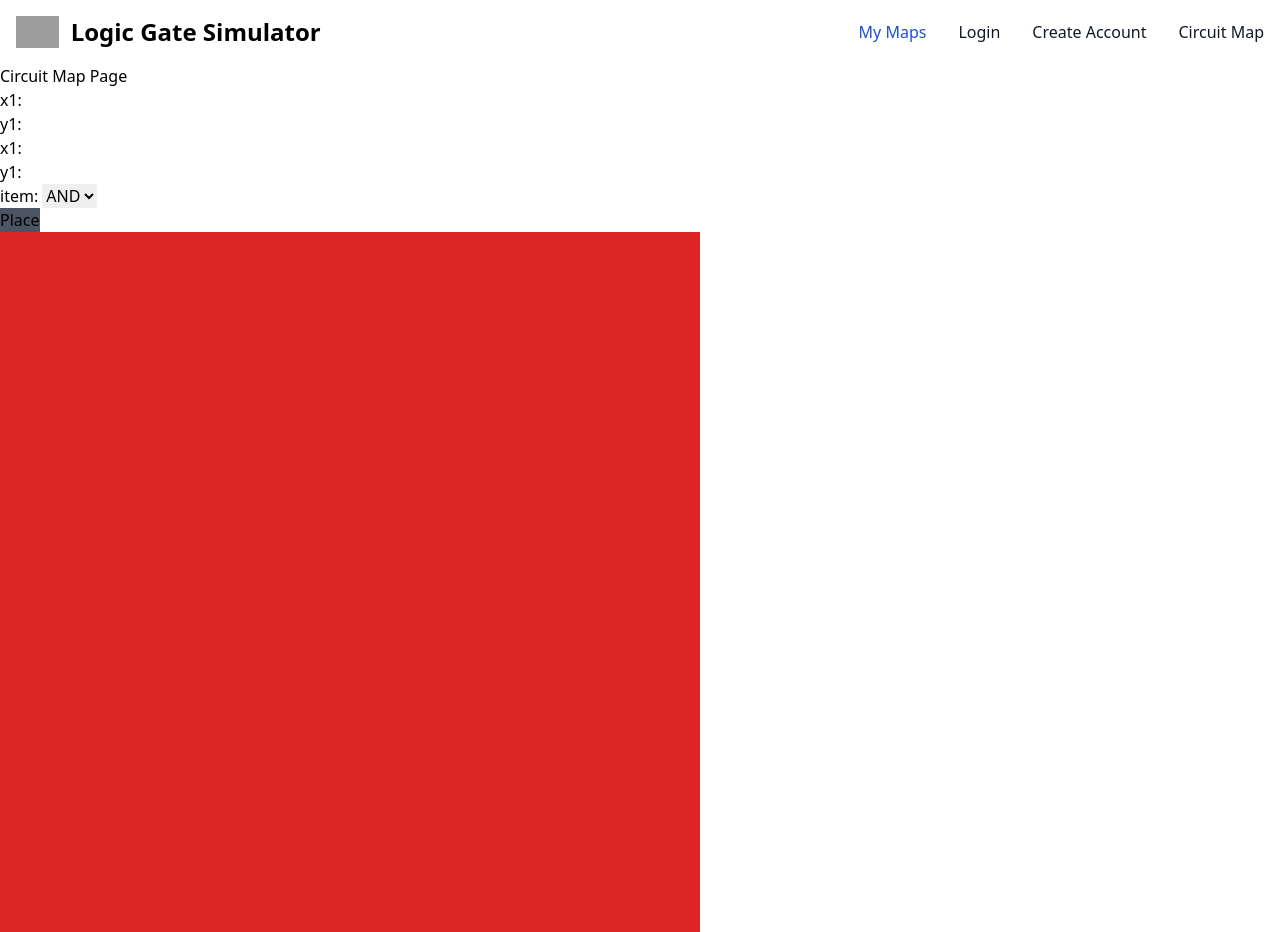
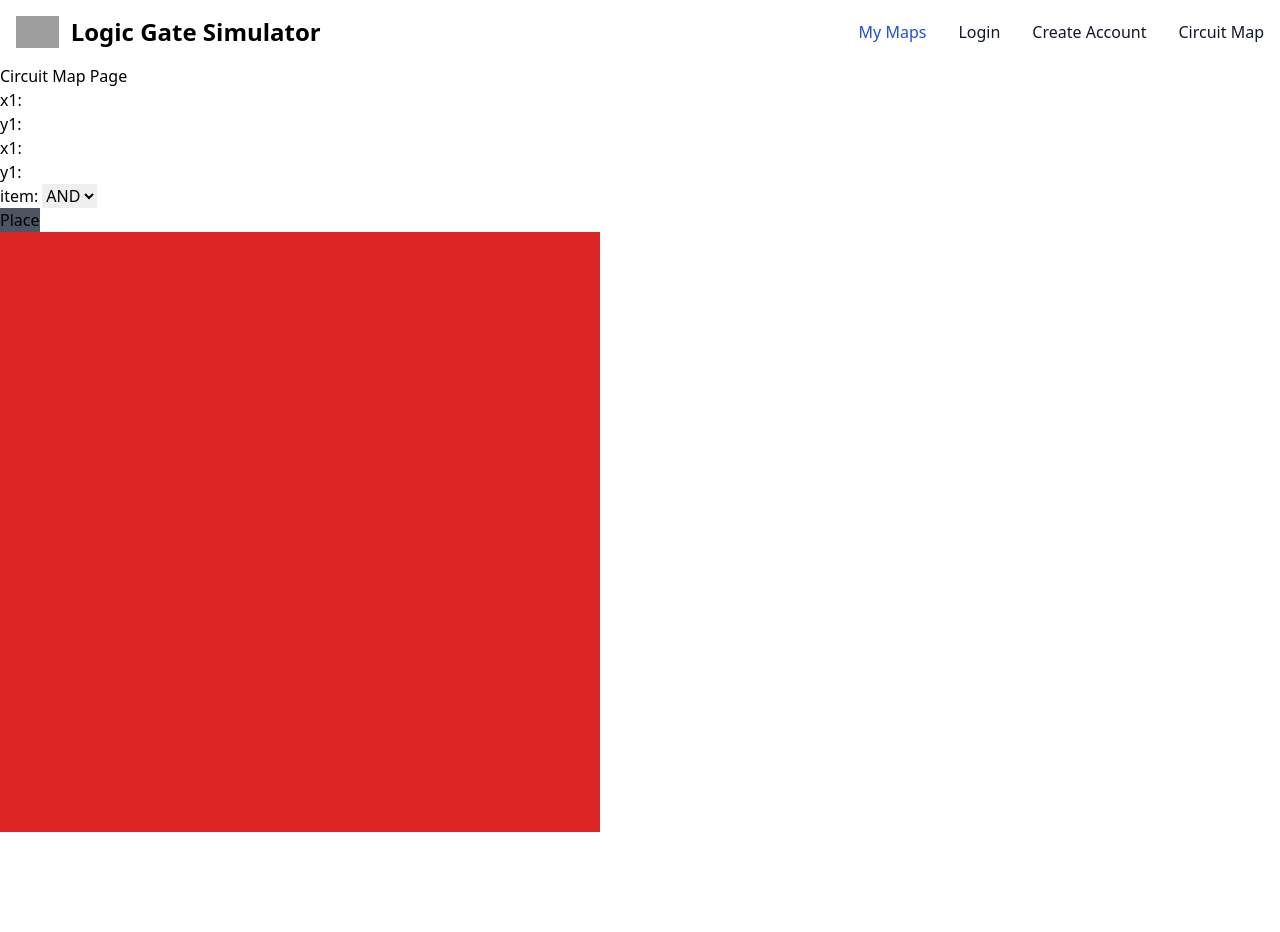
Before and after one commit to timshicha/logic_gate_app, a React (Vite) app in the folder frontend/: page /circuitmap in a window 1280 px wide. After the commit the page ends 832 px from the top, so only its background shows below. Built offline with nearby package versions, Linux system fonts and the light colour scheme; grey boxes are pictures that could not be loaded.

Commit message:
NOT gate in canvas

```diff
--- a/frontend/src/components/CircuitMapPage.tsx
+++ b/frontend/src/components/CircuitMapPage.tsx
@@ -5,9 +5,9 @@ export function CircuitMapPage() {
 	// How many "blocks" the canvas should be. The more blocks, the
 	// bigger the grid. This allows the user to place gates and wires
 	// on a bigger board.
-	const CANVAS_UNITS = 35;
+	const CANVAS_UNITS = 60;
 	// How many pixels each "block" should be.
-	const UNIT_SIZE = 20;
+	const UNIT_SIZE = 10;
 	const canvasRef = useRef(null);
 
 	// Place a wire given two coordinates
@@ -49,6 +49,21 @@ export function CircuitMapPage() {
 		context.fill();
 	}
 
+	function placeNot(x, y) {
+		const context = canvasRef.current.getContext("2d");
+		context.beginPath();
+		context.moveTo((x + 0.5) * UNIT_SIZE, y * UNIT_SIZE);
+		context.lineTo((x - 1) * UNIT_SIZE, (y - 1) * UNIT_SIZE);
+		context.lineTo((x - 1) * UNIT_SIZE, (y + 1) * UNIT_SIZE);
+		context.lineTo((x + 0.5) * UNIT_SIZE, y * UNIT_SIZE);
+		context.arc((x + 0.75) * UNIT_SIZE, y * UNIT_SIZE, 0.25 * UNIT_SIZE, Math.PI, 3 * Math.PI, false);
+		context.strokeStyle = "#000000";
+		context.fillStyle = "#000000";
+		context.lineWidth = 3;
+		context.stroke();
+		context.fill();
+	}
+
 	function place() {
 		const x1 = parseInt(document.getElementById("x1").value);
 		const x2 = parseInt(document.getElementById("x2").value);
@@ -64,6 +79,9 @@ export function CircuitMapPage() {
 		}
 		else if(item === "OR") {
 			placeOr(x1, y1);
+		}
+		else if(item === "NOT") {
+			placeNot(x1, y1);
 		}
 		console.log(x1, x2, y1, y2, item);
 	}
```
